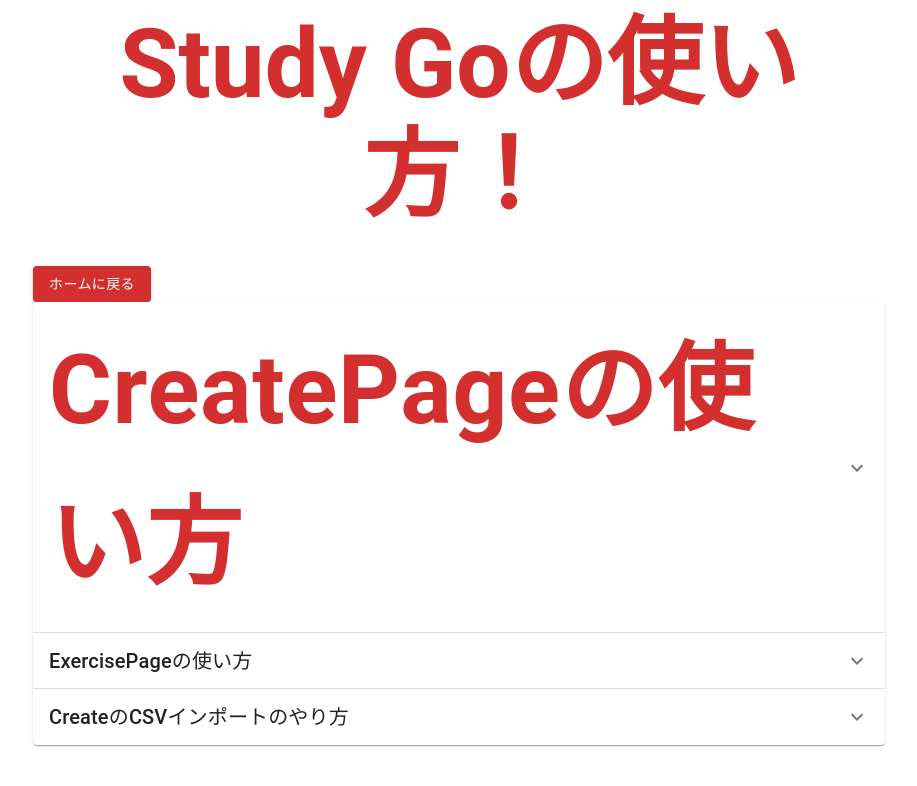
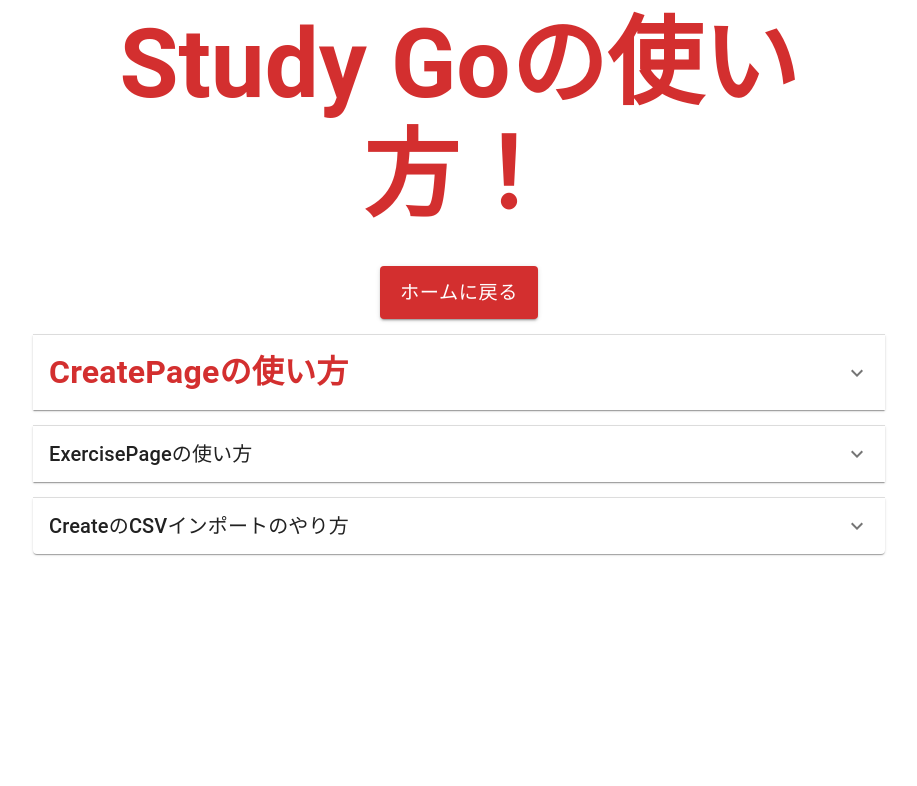
Before and after one commit to Raito5963/study, a Next.js app: page /howtouse in a window 1280 px wide. Shown: the top 786 px of the page, without its empty margins (181-1098 px from the left). Built offline with nearby package versions, Linux system fonts and the light colour scheme; what @mui/material-nextjs would draw is missing.

Commit message:
useRouterをコンポーネント内に移動し、ホームに戻るボタンのスタイルを改善; アコーディオンのマージンを調整

```diff
--- a/app/howtouse/page.tsx
+++ b/app/howtouse/page.tsx
@@ -1,24 +1,41 @@
 "use client";
-import { Button, Container, Typography, Accordion, AccordionSummary, AccordionDetails, } from '@mui/material';
+import { Button, Container, Typography, Accordion, AccordionSummary, AccordionDetails, Grid } from '@mui/material';
 import ExpandMoreIcon from '@mui/icons-material/ExpandMore';
 import { useRouter } from 'next/router';
 
-    const router = useRouter();
 export default function Home() {
+    const router = useRouter(); // useRouter をコンポーネント内に移動
+
     return (
         <Container maxWidth="md">
-            <Typography variant="h3" gutterBottom align="center" sx={{
-                color: "error.main",
-                fontWeight: "bold",
-                fontSize: { xs: "2rem", sm: "4rem", md: "6rem" },
-            }}>
+            <Typography
+                variant="h3"
+                gutterBottom
+                align="center"
+                sx={{
+                    color: "error.main",
+                    fontWeight: "bold",
+                    fontSize: { xs: "2rem", sm: "4rem", md: "6rem" },
+                }}
+            >
                 Study Goの使い方！
             </Typography>
-            <Button variant="contained" color="error" onClick={() => router.push('/')}>
-                ホームに戻る
-            </Button>
+
+            <Grid container spacing={2} justifyContent="center">
+                <Grid item>
+                    <Button
+                        variant="contained"
+                        color="error"
+                        onClick={() => router.push('/')}
+                        sx={{ fontSize: { xs: "1rem", sm: "1.2rem" }, padding: "10px 20px" }}
+                    >
+                        ホームに戻る
+                    </Button>
+                </Grid>
+            </Grid>
+
             {/* CreatePage Usage */}
-            <Accordion>
+            <Accordion sx={{ marginTop: 2 }}>
                 <AccordionSummary
                     expandIcon={<ExpandMoreIcon />}
                     aria-controls="create-page-content"
@@ -28,9 +45,12 @@
                         sx={{
                             color: "error.main",
                             fontWeight: "bold",
-                            fontSize: { xs: "2rem", sm: "4rem", md: "6rem" },
+                            fontSize: { xs: "1.5rem", sm: "2rem" },
                         }}
-                        variant="h6">CreatePageの使い方</Typography>
+                        variant="h6"
+                    >
+                        CreatePageの使い方
+                    </Typography>
                 </AccordionSummary>
                 <AccordionDetails>
                     <Typography>
@@ -49,7 +69,7 @@
             </Accordion>
 
             {/* ExercizePage Usage */}
-            <Accordion>
+            <Accordion sx={{ marginTop: 2 }}>
                 <AccordionSummary
                     expandIcon={<ExpandMoreIcon />}
                     aria-controls="exercize-page-content"
@@ -69,7 +89,7 @@
             </Accordion>
 
             {/* CSV Import Section */}
-            <Accordion>
+            <Accordion sx={{ marginTop: 2 }}>
                 <AccordionSummary
                     expandIcon={<ExpandMoreIcon />}
                     aria-controls="csv-import-content"
```
